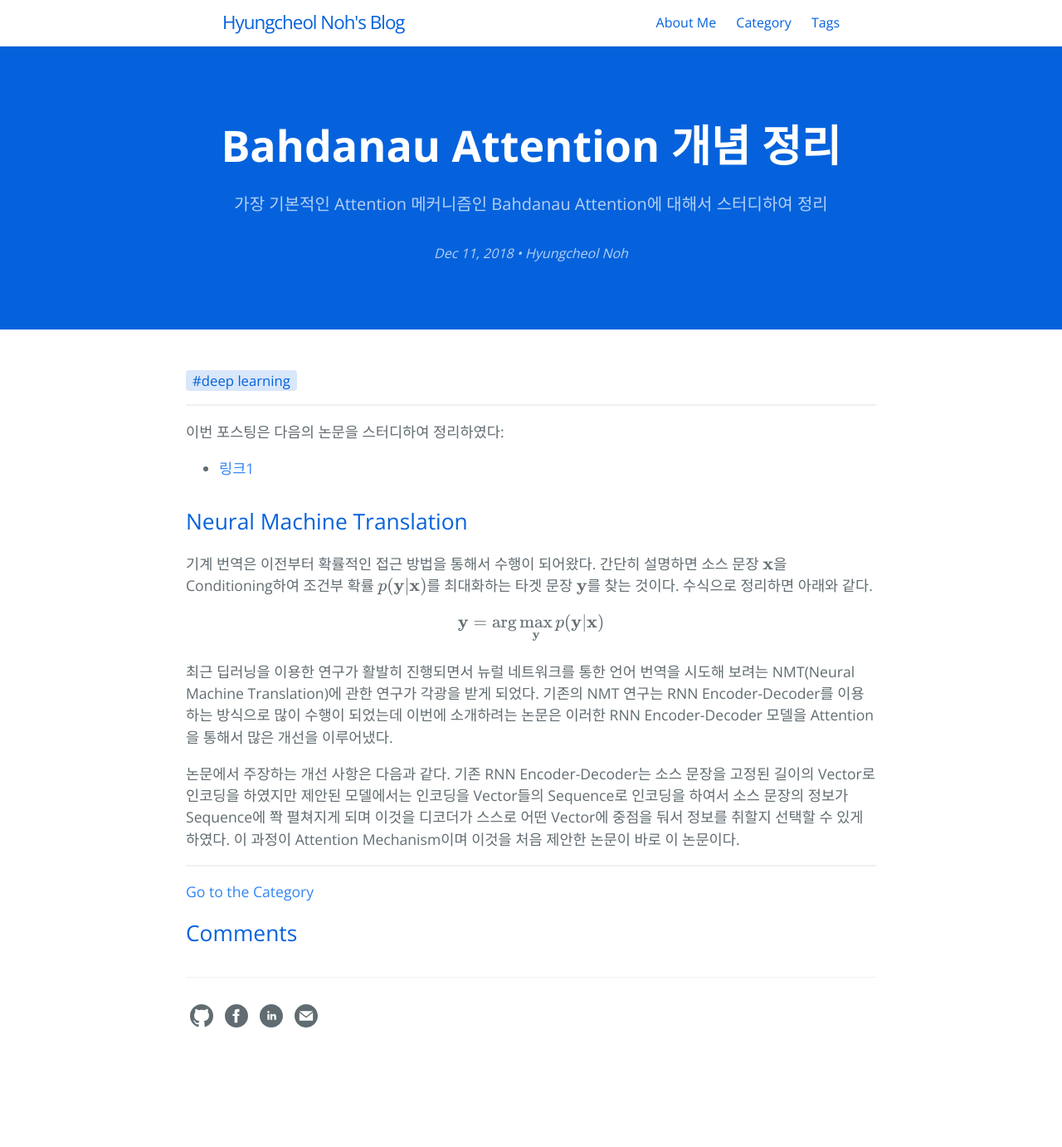
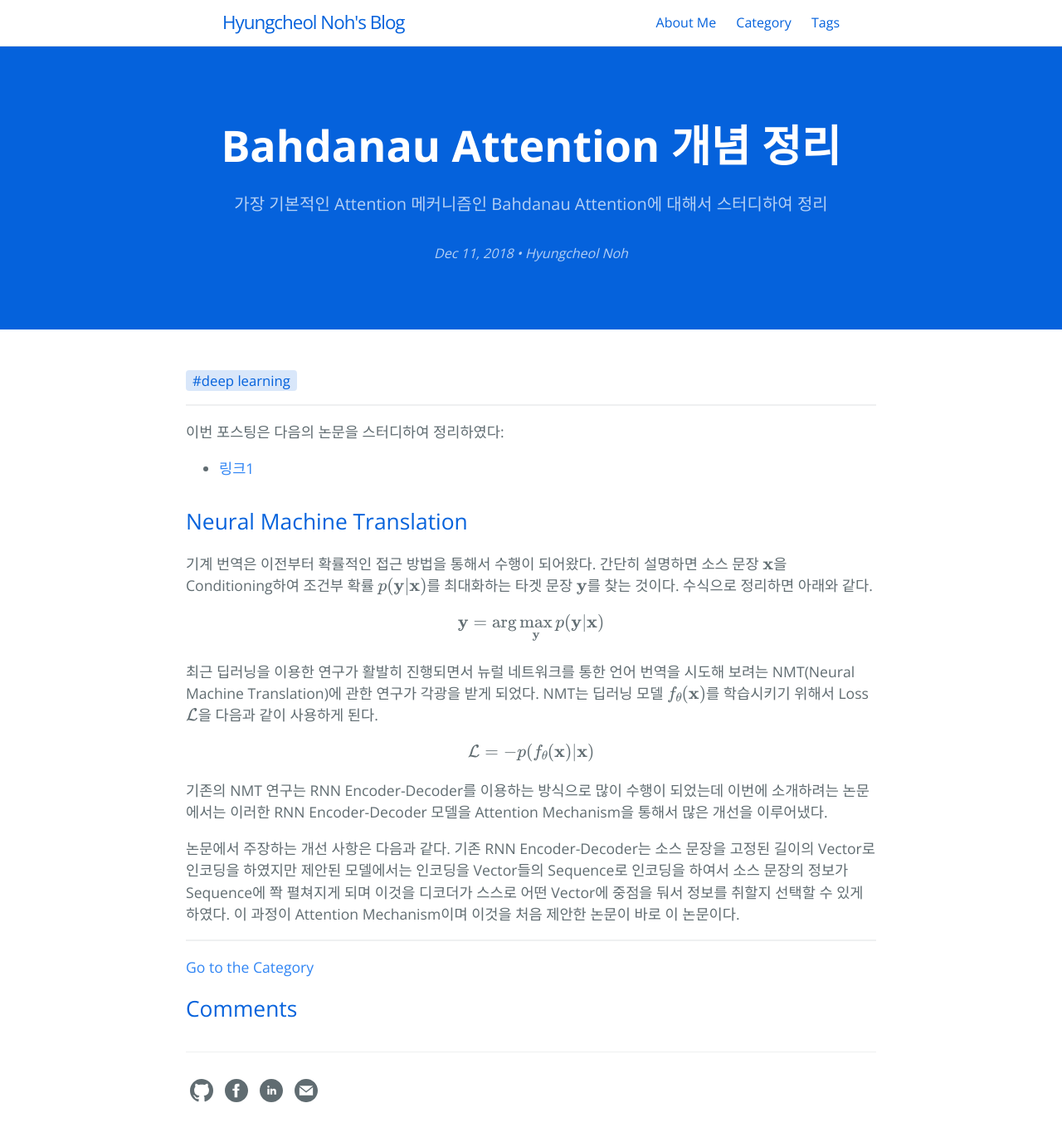
Before and after one commit to hcnoh/hcnoh.github.io, a Jekyll site: the page built from _posts/2018-12-11-bahdanau-attention.md, in a window 1280 px wide. Shown: the whole page at 83% size. Built offline with Jekyll 4.4.1, drawn with Linux system fonts in a browser that asks for light colours; formulas are drawn with MathJax 3; comment, search, counter and statistics services are not loaded; before the commit the page ends 1292 px from its top, so only the background shows below that.

Commit message:
Update 2018-12-11-bahdanau-attention.md

```diff
--- a/_posts/2018-12-11-bahdanau-attention.md
+++ b/_posts/2018-12-11-bahdanau-attention.md
@@ -23,6 +23,12 @@ $$
 \mathbf{y} = \arg \max_{\mathbf{y}} p(\mathbf{y} \vert \mathbf{x})
 $$
 
-최근 딥러닝을 이용한 연구가 활발히 진행되면서 뉴럴 네트워크를 통한 언어 번역을 시도해 보려는 NMT(Neural Machine Translation)에 관한 연구가 각광을 받게 되었다. 기존의 NMT 연구는 RNN Encoder-Decoder를 이용하는 방식으로 많이 수행이 되었는데 이번에 소개하려는 논문은 이러한 RNN Encoder-Decoder 모델을 Attention을 통해서 많은 개선을 이루어냈다.
+최근 딥러닝을 이용한 연구가 활발히 진행되면서 뉴럴 네트워크를 통한 언어 번역을 시도해 보려는 NMT(Neural Machine Translation)에 관한 연구가 각광을 받게 되었다. NMT는 딥러닝 모델 $$f_{\mathbf{\theta}}(\mathbf{x})$$를 학습시키기 위해서 Loss $$\mathcal{L}$$을 다음과 같이 사용하게 된다.
+
+$$
+\mathcal{L} = -p(f_{\mathbf{\theta}}(\mathbf{x}) \vert \mathbf{x})
+$$
+
+기존의 NMT 연구는 RNN Encoder-Decoder를 이용하는 방식으로 많이 수행이 되었는데 이번에 소개하려는 논문에서는 이러한 RNN Encoder-Decoder 모델을 Attention Mechanism을 통해서 많은 개선을 이루어냈다.
 
 논문에서 주장하는 개선 사항은 다음과 같다. 기존 RNN Encoder-Decoder는 소스 문장을 고정된 길이의 Vector로 인코딩을 하였지만 제안된 모델에서는 인코딩을 Vector들의 Sequence로 인코딩을 하여서 소스 문장의 정보가 Sequence에 쫙 펼쳐지게 되며 이것을 디코더가 스스로 어떤 Vector에 중점을 둬서 정보를 취할지 선택할 수 있게 하였다. 이 과정이 Attention Mechanism이며 이것을 처음 제안한 논문이 바로 이 논문이다.
```
